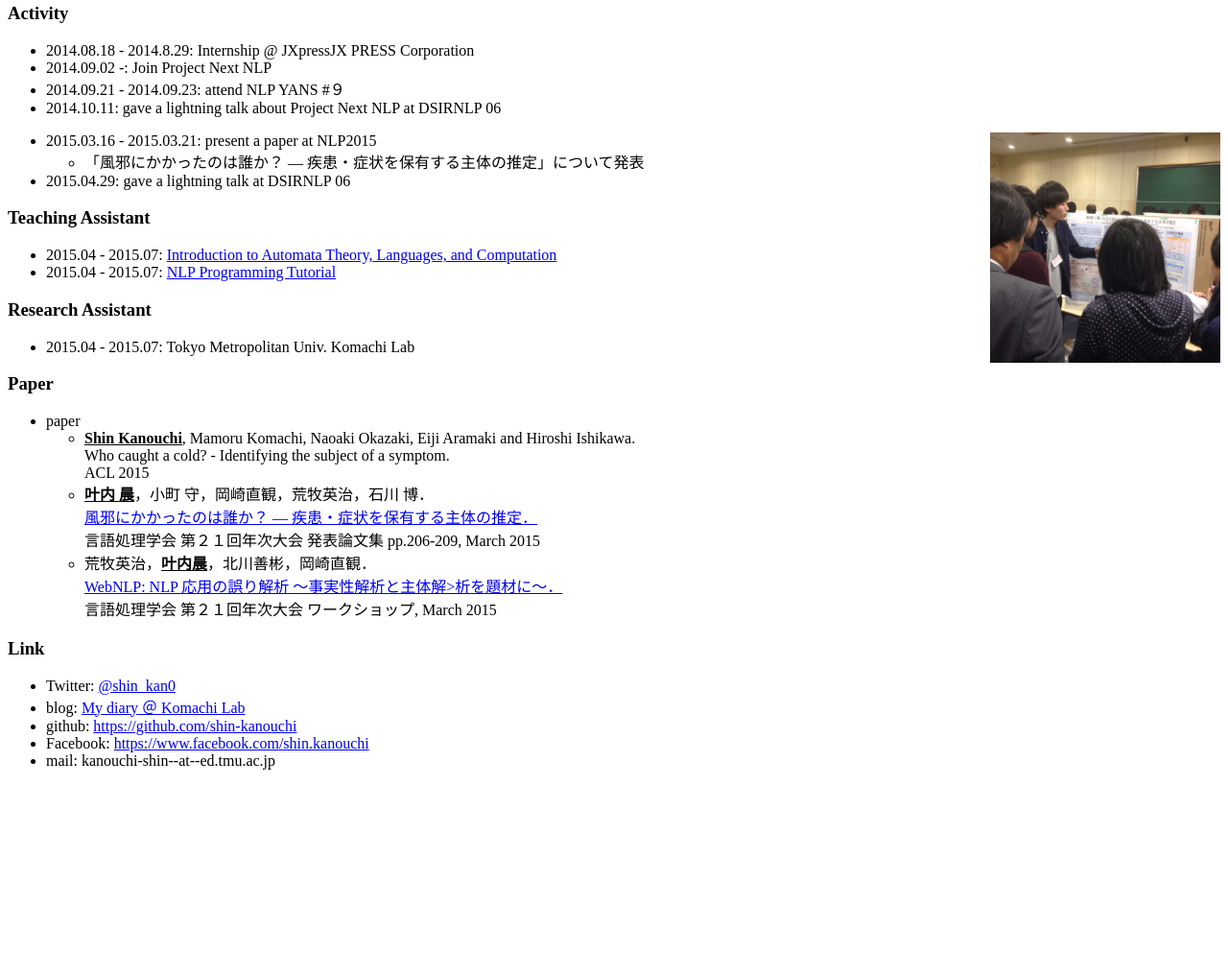
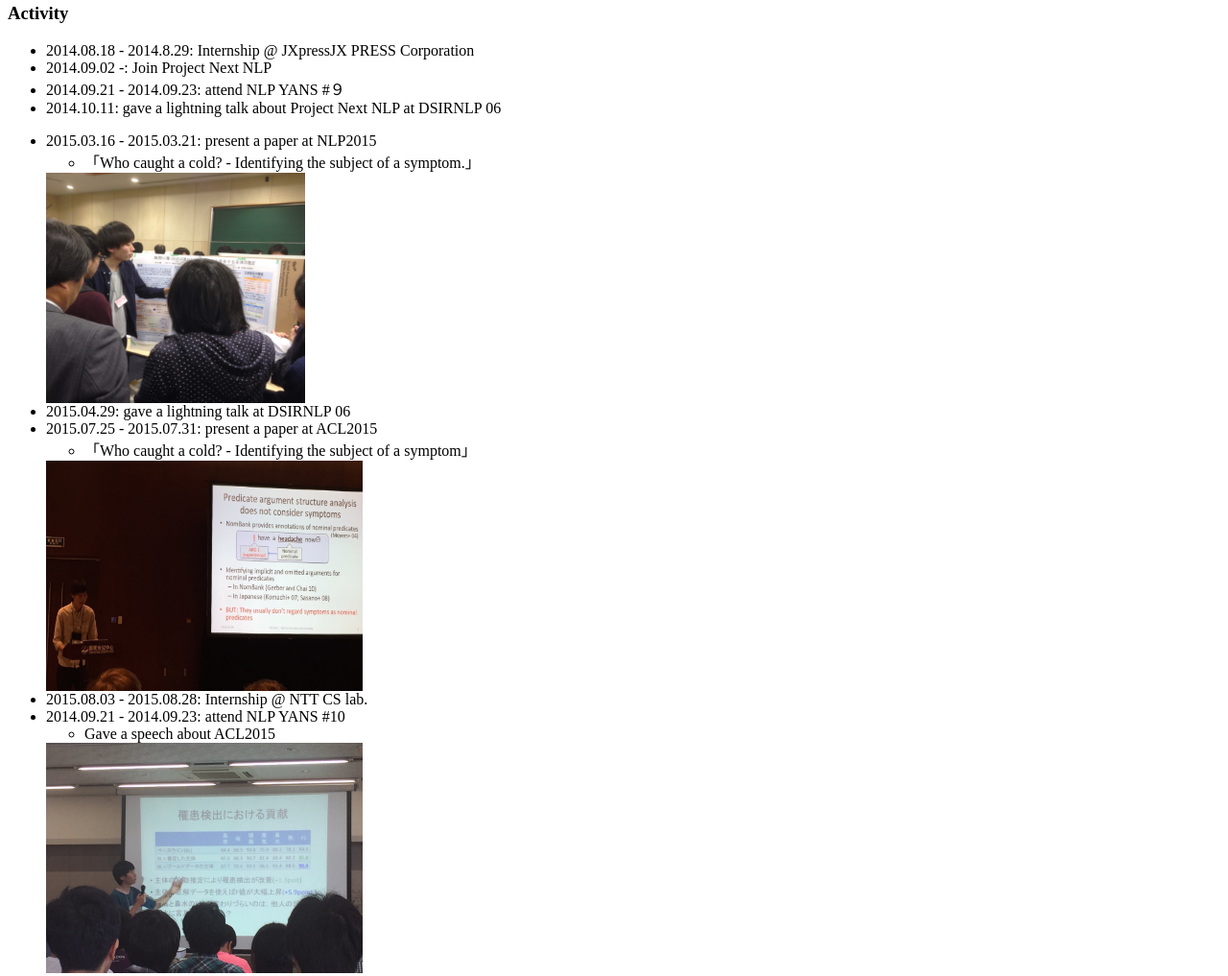
Before and after one commit to shin-kanouchi/myHP, a plain HTML site: page index.en.html in a window 1280 px wide. Shown: the part 757-1774 px from the top of the page at 96% size. Before the commit the page ends 1575 px from the top, so only its background shows below. Drawn offline with Linux system fonts and the light colour scheme.

Commit message:
add about acl2015

```diff
--- a/index.en.html
+++ b/index.en.html
@@ -54,10 +54,25 @@
         <ul>
             <li>
                 2015.03.16 - 2015.03.21: present a paper at NLP2015
-                <img border="0" height="240" src="image/nenji15.jpg" style="display:inline;float:right" width="240">
-                <ul><li> 「風邪にかかったのは誰か？ — 疾患・症状を保有する主体の推定」について発表</li></ul>
+                <ul><li> 「Who caught a cold? - Identifying the subject of a symptom.」</li></ul>
+                <img border="0" height="240" src="image/nenji15.jpg" style="display:inline;float" width="270">
             </li>
             <li>2015.04.29: gave a lightning talk at DSIRNLP 06
+            </li>
+            </li>
+
+            <li>
+                2015.07.25 - 2015.07.31: present a paper at ACL2015
+                <ul><li> 「Who caught a cold? - Identifying the subject of a symptom」</li></ul>
+                <img border="0" height="240" src="image/acl2015.jpg" style="display:inline;float" width="330">
+            </li>
+            <li>
+                2015.08.03 - 2015.08.28: Internship @ NTT CS lab.
+            </li>
+            <li>
+                2014.09.21 - 2014.09.23: attend NLP YANS #10
+                <ul><li> Gave a speech about ACL2015</li></ul>
+                <img border="0" height="240" src="image/yans2015.jpg" style="display:inline;float" width="330">
             </li>
         </ul>
 
@@ -86,17 +101,7 @@
                     <li>
                         <u><b>Shin Kanouchi</b></u>, Mamoru Komachi, Naoaki Okazaki, Eiji Aramaki and Hiroshi Ishikawa. <br>
                         Who caught a cold? - Identifying the subject of a symptom. <br>
-                        ACL 2015
-                    </li>
-                    <li>
-                        <u><b>叶内 晨</b></u>，小町 守，岡崎直観，荒牧英治，石川 博．<br>
-                        <a href="http://www.anlp.jp/proceedings/annual_meeting/2015/pdf_dir/P2-22.pdf">風邪にかかったのは誰か？ — 疾患・症状を保有する主体の推定．</a><br>
-                        言語処理学会 第２１回年次大会 発表論文集 pp.206-209, March 2015
-                    </li>
-                    <li>
-                        荒牧英治，<u><b>叶内晨</b></u>，北川善彬，岡崎直観．<br>
-                        <a href="http://www.anlp.jp/proceedings/annual_meeting/2015/html/paper/WS_PNN19_web.pdf"> WebNLP: NLP 応用の誤り解析 〜事実性解析と主体解>析を題材に〜．</a><br>
-                        言語処理学会 第２１回年次大会 ワークショップ, March 2015
+                        ACL 2015 (Acceptance rate: 25%)
                     </li>
                 </ul>
             </li>
```
Also changed, not shown: index.html (+18 -4 lines), image/acl2015.jpg (added), image/yans2015.jpg (added).
